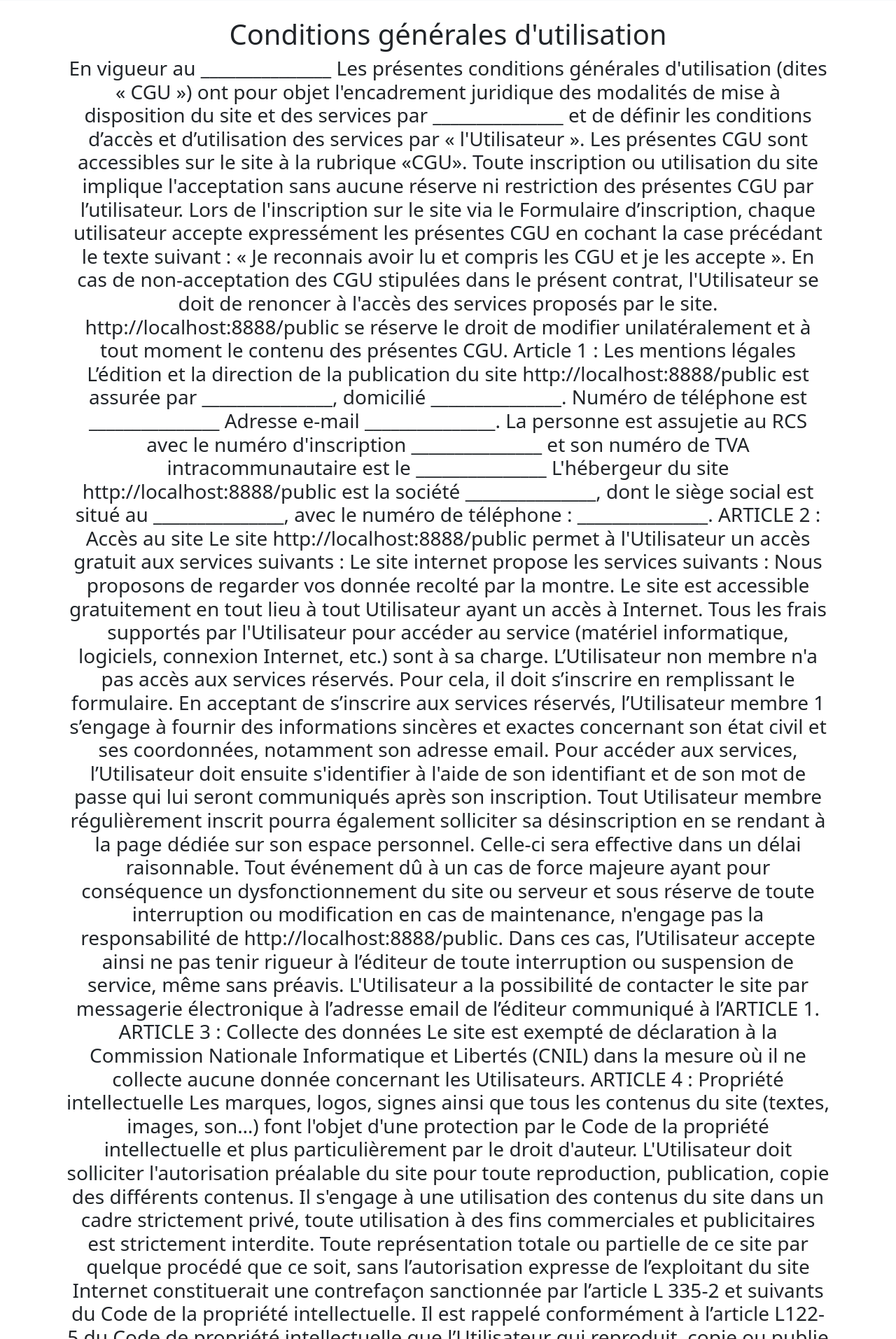
After one commit to axe1-ja/J.E.R.A.L.D., a PHP site: page /public/views/conditions.php in a window 1280 px wide. The commit adds this page. Shown: the part 1275-3189 px from the top of the page at 70% size. Run offline with PHP 8.4, Linux system fonts and the light colour scheme; some libraries are stand-ins or nearby versions.

Commit message:
charpentier elena conditions

```diff
--- a/app/routes/web.php
+++ b/app/routes/web.php
@@ -34,6 +34,11 @@ Route::set('product',function(){
 // histoire page
 Route::set('histoire',function(){
     Controller::view('histoire');
+});
+
+// conditions page
+Route::set('conditions',function(){
+    Controller::view('conditions');
 });
 
 // End of Basic routes
--- /dev/null
+++ b/app/views/conditions.php
@@ -0,0 +1,128 @@
+<!-- Header of page -->
+<?php
+include '../app/views/layouts/header.php';
+?>
+
+<!-- Content of page -->
+<img src="/public/resources/storage/Images/ocean2.jpg" class="w-100 background-image" alt="">
+
+<!-- navbar -->
+<?php
+include '../app/views/general_components/navbar.php';
+?>
+
+<div class="container text-center pt-4 p-4">
+
+    <div class="col-md ">
+            <h1 class="titre1" >
+                Conditions générales d'utilisation
+            </h1>
+    </div>
+    <div class="col-md ">
+            <h3 class="texte ">
+En vigueur au _______________
+Les présentes conditions générales d'utilisation (dites « CGU ») ont pour objet l'encadrement juridique
+des modalités de mise à disposition du site et des services par _______________ et de définir les
+conditions d’accès et d’utilisation des services par « l'Utilisateur ».
+Les présentes CGU sont accessibles sur le site à la rubrique «CGU».
+Toute inscription ou utilisation du site implique l'acceptation sans aucune réserve ni restriction des
+présentes CGU par l’utilisateur. Lors de l'inscription sur le site via le Formulaire d’inscription, chaque
+utilisateur accepte expressément les présentes CGU en cochant la case précédant le texte suivant : «
+Je reconnais avoir lu et compris les CGU et je les accepte ».
+En cas de non-acceptation des CGU stipulées dans le présent contrat, l'Utilisateur se doit de renoncer
+à l'accès des services proposés par le site.
+http://localhost:8888/public se réserve le droit de modifier unilatéralement et à tout moment le contenu
+des présentes CGU.
+Article 1 : Les mentions légales
+L’édition et la direction de la publication du site http://localhost:8888/public est assurée par
+_______________, domicilié _______________.
+Numéro de téléphone est _______________
+Adresse e-mail _______________.
+La personne est assujetie au RCS avec le numéro d'inscription _______________ et son numéro de
+TVA intracommunautaire est le _______________
+L'hébergeur du site http://localhost:8888/public est la société _______________, dont le siège social
+est situé au _______________, avec le numéro de téléphone : _______________.
+ARTICLE 2 : Accès au site
+Le site http://localhost:8888/public permet à l'Utilisateur un accès gratuit aux services suivants :
+Le site internet propose les services suivants :
+Nous proposons de regarder vos donnée recolté par la montre.
+Le site est accessible gratuitement en tout lieu à tout Utilisateur ayant un accès à Internet. Tous les
+frais supportés par l'Utilisateur pour accéder au service (matériel informatique, logiciels, connexion
+Internet, etc.) sont à sa charge.
+L’Utilisateur non membre n'a pas accès aux services réservés. Pour cela, il doit s’inscrire en
+remplissant le formulaire. En acceptant de s’inscrire aux services réservés, l’Utilisateur membre
+1
+s’engage à fournir des informations sincères et exactes concernant son état civil et ses coordonnées,
+notamment son adresse email.
+Pour accéder aux services, l’Utilisateur doit ensuite s'identifier à l'aide de son identifiant et de son mot
+de passe qui lui seront communiqués après son inscription.
+Tout Utilisateur membre régulièrement inscrit pourra également solliciter sa désinscription en se
+rendant à la page dédiée sur son espace personnel. Celle-ci sera effective dans un délai raisonnable.
+Tout événement dû à un cas de force majeure ayant pour conséquence un dysfonctionnement du site
+ou serveur et sous réserve de toute interruption ou modification en cas de maintenance, n'engage pas
+la responsabilité de http://localhost:8888/public. Dans ces cas, l’Utilisateur accepte ainsi ne pas tenir
+rigueur à l’éditeur de toute interruption ou suspension de service, même sans préavis.
+L'Utilisateur a la possibilité de contacter le site par messagerie électronique à l’adresse email de
+l’éditeur communiqué à l’ARTICLE 1.
+ARTICLE 3 : Collecte des données
+Le site est exempté de déclaration à la Commission Nationale Informatique et Libertés (CNIL) dans la
+mesure où il ne collecte aucune donnée concernant les Utilisateurs.
+ARTICLE 4 : Propriété intellectuelle
+Les marques, logos, signes ainsi que tous les contenus du site (textes, images, son…) font l'objet
+d'une protection par le Code de la propriété intellectuelle et plus particulièrement par le droit d'auteur.
+L'Utilisateur doit solliciter l'autorisation préalable du site pour toute reproduction, publication, copie des
+différents contenus. Il s'engage à une utilisation des contenus du site dans un cadre strictement privé,
+toute utilisation à des fins commerciales et publicitaires est strictement interdite.
+Toute représentation totale ou partielle de ce site par quelque procédé que ce soit, sans l’autorisation
+expresse de l’exploitant du site Internet constituerait une contrefaçon sanctionnée par l’article L 335-2
+et suivants du Code de la propriété intellectuelle.
+Il est rappelé conformément à l’article L122-5 du Code de propriété intellectuelle que l’Utilisateur qui
+reproduit, copie ou publie le contenu protégé doit citer l’auteur et sa source.
+ARTICLE 5 : Responsabilité
+Les sources des informations diffusées sur le site http://localhost:8888/public sont réputées fiables
+mais le site ne garantit pas qu’il soit exempt de défauts, d’erreurs ou d’omissions.
+Les informations communiquées sont présentées à titre indicatif et général sans valeur contractuelle.
+Malgré des mises à jour régulières, le site http://localhost:8888/public ne peut être tenu responsable
+de la modification des dispositions administratives et juridiques survenant après la publication. De
+même, le site ne peut être tenue responsable de l’utilisation et de l’interprétation de l’information
+contenue dans ce site.
+2
+L'Utilisateur s'assure de garder son mot de passe secret. Toute divulgation du mot de passe, quelle
+que soit sa forme, est interdite. Il assume les risques liés à l'utilisation de son identifiant et mot de
+passe. Le site décline toute responsabilité.
+Le site http://localhost:8888/public ne peut être tenu pour responsable d’éventuels virus qui pourraient
+infecter l’ordinateur ou tout matériel informatique de l’Internaute, suite à une utilisation, à l’accès, ou
+au téléchargement provenant de ce site.
+La responsabilité du site ne peut être engagée en cas de force majeure ou du fait imprévisible et
+insurmontable d'un tiers.
+ARTICLE 6 : Liens hypertextes
+Des liens hypertextes peuvent être présents sur le site. L’Utilisateur est informé qu’en cliquant sur ces
+liens, il sortira du site http://localhost:8888/public. Ce dernier n’a pas de contrôle sur les pages web
+sur lesquelles aboutissent ces liens et ne saurait, en aucun cas, être responsable de leur contenu.
+ARTICLE 7 : Cookies
+L’Utilisateur est informé que lors de ses visites sur le site, un cookie peut s’installer automatiquement
+sur son logiciel de navigation.
+Les cookies sont de petits fichiers stockés temporairement sur le disque dur de l’ordinateur de
+l’Utilisateur par votre navigateur et qui sont nécessaires à l’utilisation du site
+http://localhost:8888/public. Les cookies ne contiennent pas d’information personnelle et ne peuvent
+pas être utilisés pour identifier quelqu’un. Un cookie contient un identifiant unique, généré
+aléatoirement et donc anonyme. Certains cookies expirent à la fin de la visite de l’Utilisateur, d’autres
+restent.
+L’information contenue dans les cookies est utilisée pour améliorer le site http://localhost:8888/public.
+En naviguant sur le site, L’Utilisateur les accepte.
+L’Utilisateur pourra désactiver ces cookies par l’intermédiaire des paramètres figurant au sein de son
+logiciel de navigation.
+ARTICLE 8 : Droit applicable et juridiction compétente
+La législation française s'applique au présent contrat. En cas d'absence de résolution amiable d'un
+litige né entre les parties, les tribunaux français seront seuls compétents pour en connaître.
+Pour toute question relative à l’application des présentes CGU, vous pouvez joindre l’éditeur aux
+coordonnées inscrites à l’ARTICLE 1
+            </h3>
+    </div>
+
+</div>
+
+<!-- Footer of page -->
+<?php
+include '../app/views/general_components/footer.php';
+?>
--- a/app/views/general_components/footer.php
+++ b/app/views/general_components/footer.php
@@ -40,5 +40,5 @@
 
     </ul>
 
-    <ul class="copyright">&copy;2022 JERALD | All Rights Reserved | <a href="#">Conditions d'utilisation</a></ul>
+    <ul class="copyright">&copy;2022 JERALD | All Rights Reserved | <a href="conditions">Conditions d'utilisation</a></ul>
 </footer>
```
